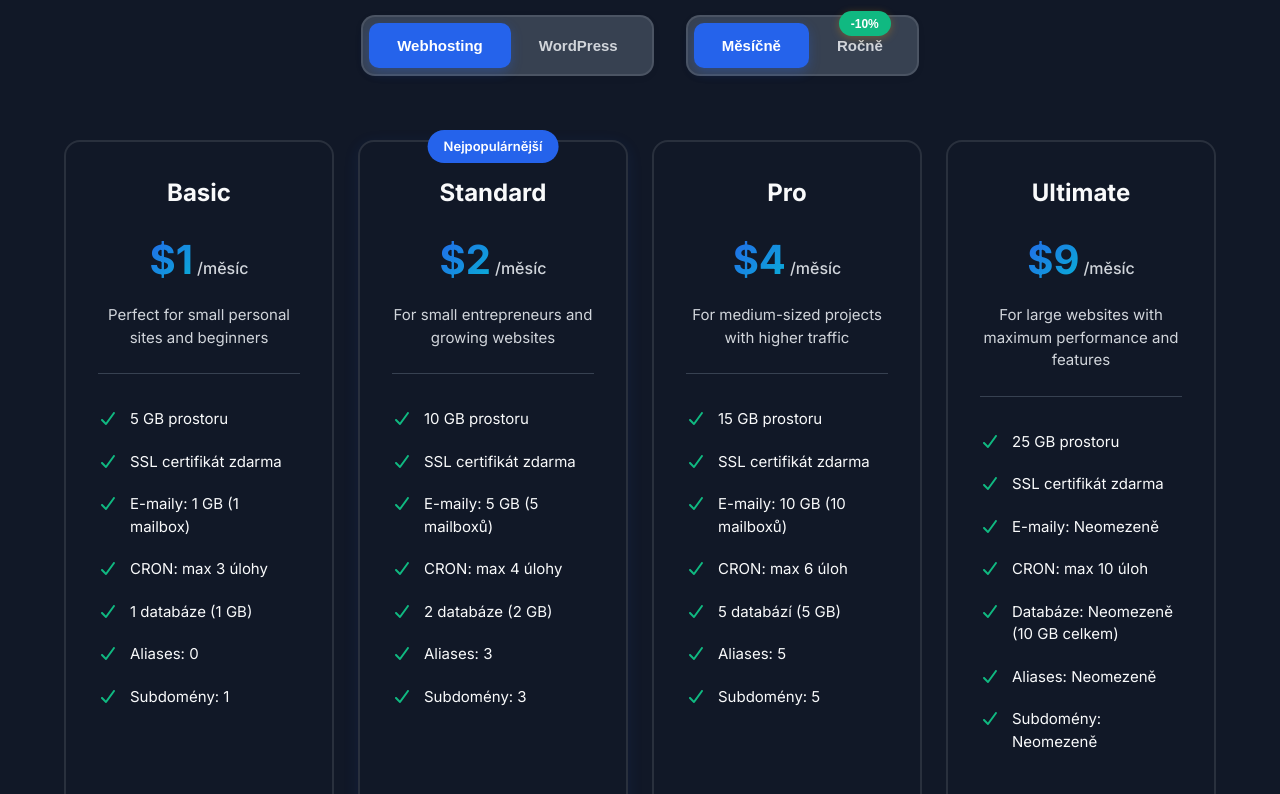
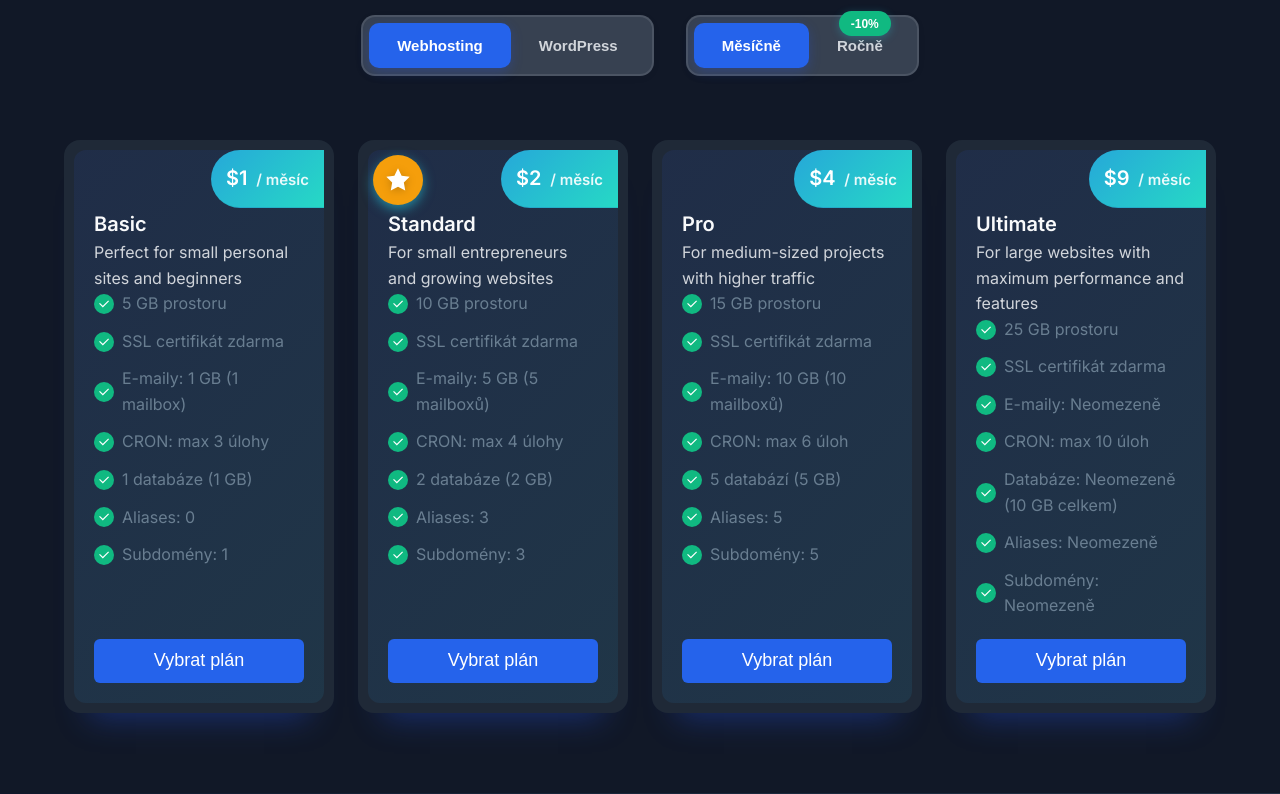
Before and after one commit to Svarog-tech/Svarog_web, a React (Create React App) app: page / in a window 1280 px wide. Shown: the part 1080-1874 px from the top of the page. Built offline with nearby package versions, Linux system fonts and the light colour scheme; no server answers.

Commit message:
kompletni rework hosting planu protoze to bylo odflakly

```diff
--- a/src/components/HostingPlansNew.css
+++ b/src/components/HostingPlansNew.css
@@ -62,23 +62,23 @@
 
 .toggle-btn:hover:not(.active) {
   color: var(--primary-color);
-  background: rgba(37, 99, 235, 0.05);
+  background: rgba(38, 81, 217, 0.05);
 }
 
 .toggle-btn.active {
   background: var(--primary-color);
   color: white;
-  box-shadow: 0 4px 12px rgba(37, 99, 235, 0.3);
+  box-shadow: 0 4px 12px rgba(38, 81, 217, 0.3);
 }
 
 .save-badge {
   font-size: 0.75rem;
   padding: 4px 10px;
-  background: linear-gradient(135deg, #f59e0b, #f97316);
+  background: var(--warning-color);
   color: white;
   border-radius: 8px;
   font-weight: 700;
-  box-shadow: 0 2px 8px rgba(245, 158, 11, 0.3);
+  box-shadow: 0 2px 8px rgba(38, 197, 217, 0.3);
 }
 
 .toggle-btn.active .save-badge {
@@ -95,6 +95,7 @@
   margin: 0 auto;
   grid-template-columns: repeat(4, 1fr);
   align-items: stretch;
+  grid-auto-rows: 1fr;
 }
 
 .plans-grid-new.grid-4 {
@@ -106,132 +107,181 @@
   max-width: 800px;
 }
 
-/* Plan Card */
-.plan-card-new {
-  background: var(--surface);
-  border: 2px solid var(--border-light);
+/* Plan Card - New Design */
+.plan {
   border-radius: 16px;
-  padding: 32px;
-  transition: all 0.3s;
+  box-shadow: 0 30px 30px -25px rgba(38, 81, 217, 0.25);
+  padding: 10px;
+  background-color: #fff;
+  color: #697e91;
+  max-width: 300px;
+  width: 100%;
+  height: 100%;
+  display: flex;
+  flex-direction: column;
+  position: relative;
+}
+
+.plan strong {
+  font-weight: 600;
+  color: #425275;
+}
+
+.plan .inner {
+  align-items: flex-start;
+  padding: 20px;
+  padding-top: 50px;
+  background: linear-gradient(135deg, rgba(38, 81, 217, 0.05) 0%, rgba(38, 168, 217, 0.05) 100%);
+  border-radius: 12px;
   position: relative;
   display: flex;
   flex-direction: column;
   height: 100%;
+  flex: 1;
 }
 
-.plan-card-new:hover {
-  border-color: var(--primary-color);
-  box-shadow: 0 8px 24px rgba(37, 99, 235, 0.12);
-  transform: translateY(-4px);
+.plan .pricing {
+  position: absolute;
+  top: 0;
+  right: 0;
+  background: linear-gradient(135deg, #26A8D9 0%, #26D9C5 100%);
+  border-radius: 99em 0 0 99em;
+  display: flex;
+  align-items: center;
+  padding: 0.625em 0.75em;
+  font-size: 1.25rem;
+  font-weight: 600;
+  color: white;
 }
 
-.plan-card-new.popular {
-  border-color: var(--primary-color);
-  box-shadow: 0 4px 16px rgba(37, 99, 235, 0.1);
+.plan .pricing small {
+  color: rgba(255, 255, 255, 0.9);
+  font-size: 0.75em;
+  margin-left: 0.25em;
 }
 
-.popular-badge-new {
-  position: absolute;
-  top: -12px;
-  left: 50%;
-  transform: translateX(-50%);
-  background: var(--primary-color);
-  color: white;
-  font-size: 0.813rem;
+.plan .title {
   font-weight: 600;
-  padding: 6px 16px;
-  border-radius: 100px;
-  white-space: nowrap;
+  font-size: 1.25rem;
+  color: var(--text-primary);
+  margin: 0;
+  margin-top: 0.5rem;
+  text-align: left;
 }
 
-/* Plan Header */
-.plan-header-new {
-  text-align: center;
-  padding-bottom: 24px;
-  border-bottom: 1px solid var(--border-light);
-  margin-bottom: 24px;
+.plan .title + * {
+  margin-top: 0.75rem;
 }
 
-.plan-name-new {
-  font-size: 1.5rem;
-  font-weight: 700;
-  color: var(--text-primary);
-  margin-bottom: 16px;
+.plan .info {
+  color: var(--text-secondary);
+  margin: 0;
 }
 
-.plan-price-new {
-  display: flex;
-  align-items: baseline;
-  justify-content: center;
-  gap: 4px;
-  margin-bottom: 12px;
+.plan .info + * {
+  margin-top: 1rem;
 }
 
-.price-amount {
-  font-size: 2.5rem;
-  font-weight: 700;
-  color: var(--text-primary);
+.plan .features {
+  display: flex;
+  flex-direction: column;
+  list-style: none;
+  padding: 0;
+  margin: 0;
+  flex: 1;
 }
 
-.price-period {
-  font-size: 1rem;
-  color: var(--text-secondary);
-  font-weight: 500;
+.plan .features li {
+  display: flex;
+  align-items: center;
+  gap: 0.5rem;
 }
 
-.plan-description-new {
-  font-size: 0.938rem;
-  color: var(--text-secondary);
-  line-height: 1.5;
+.plan .features li + * {
+  margin-top: 0.75rem;
 }
 
-/* Features List */
-.features-list-new {
-  list-style: none;
-  margin: 0 0 32px 0;
-  padding: 0;
-  flex-grow: 1;
-}
-
-.feature-item-new {
-  display: flex;
-  align-items: flex-start;
-  gap: 12px;
-  padding: 10px 0;
-  font-size: 0.938rem;
-  color: var(--text-primary);
-  line-height: 1.5;
-}
-
-.check-icon {
-  color: var(--success-color);
-  font-size: 1rem;
-  margin-top: 2px;
+.plan .features .icon {
+  background-color: var(--success-color);
+  display: inline-flex;
+  align-items: center;
+  justify-content: center;
+  color: #fff;
+  border-radius: 50%;
+  width: 20px;
+  height: 20px;
   flex-shrink: 0;
 }
 
-/* Select Button */
-.select-btn-new {
-  width: 100%;
-  padding: 14px 24px;
-  background: var(--primary-color);
-  color: white;
-  border: none;
-  border-radius: 10px;
-  font-size: 1rem;
-  font-weight: 600;
-  cursor: pointer;
-  transition: all 0.2s;
+.plan .features .icon svg {
+  width: 14px;
+  height: 14px;
 }
 
-.select-btn-new:hover {
-  background: var(--accent-color);
-  transform: translateY(-2px);
-  box-shadow: 0 4px 12px rgba(37, 99, 235, 0.3);
+.plan .features + * {
+  margin-top: 1.25rem;
 }
 
-.plan-card-new.popular .select-btn-new {
-  background: var(--gradient-primary);
+.plan .action {
+  width: 100%;
+  display: flex;
+  align-items: center;
+  justify-content: end;
+}
+
+.plan .button {
+  background-color: var(--primary-color);
+  border-radius: 6px;
+  color: #fff;
+  font-weight: 500;
+  font-size: 1.125rem;
+  text-align: center;
+  border: 0;
+  outline: 0;
+  width: 100%;
+  padding: 0.625em 0.75em;
+  text-decoration: none;
+  cursor: pointer;
+  transition: all 0.2s ease;
+}
+
+.plan .button:hover,
+.plan .button:focus {
+  background-color: var(--primary-dark);
+  transform: translateY(-2px);
+  box-shadow: 0 4px 12px rgba(38, 81, 217, 0.3);
+}
+
+.popular-stamp {
+  position: absolute;
+  top: 15px;
+  left: 15px;
+  width: 50px;
+  height: 50px;
+  background: var(--warning-color);
+  border-radius: 50%;
+  display: flex;
+  align-items: center;
+  justify-content: center;
+  color: white;
+  box-shadow: 0 4px 12px rgba(38, 197, 217, 0.4);
+  z-index: 10;
+  animation: pulse 2s ease-in-out infinite;
+}
+
+.popular-stamp svg {
+  width: 28px;
+  height: 28px;
+  filter: drop-shadow(0 2px 4px rgba(0, 0, 0, 0.2));
+}
+
+@keyframes pulse {
+  0%, 100% {
+    transform: scale(1);
+  }
+  50% {
+    transform: scale(1.05);
+  }
 }
 
 /* Responsive */
@@ -243,6 +293,10 @@
   .plans-grid-new.grid-2 {
     grid-template-columns: repeat(2, 1fr);
     max-width: 700px;
+  }
+
+  .plan {
+    max-width: 100%;
   }
 }
 
@@ -258,8 +312,13 @@
     max-width: 100%;
   }
 
-  .plan-card-new {
-    padding: 24px;
+  .plan {
+    max-width: 100%;
+  }
+
+  .plan .inner {
+    padding: 16px;
+    padding-top: 32px;
   }
 
   .plans-toggles {
@@ -274,14 +333,17 @@
 }
 
 /* Dark Mode */
-[data-theme="dark"] .plan-card-new {
-  background: var(--surface);
-  border-color: rgba(255, 255, 255, 0.1);
+[data-theme="dark"] .plan {
+  background: var(--surface-light);
+  box-shadow: 0 30px 30px -25px rgba(38, 81, 217, 0.4);
 }
 
-[data-theme="dark"] .plan-card-new:hover {
-  border-color: var(--primary-color);
-  box-shadow: 0 8px 24px rgba(37, 99, 235, 0.2);
+[data-theme="dark"] .plan .inner {
+  background: linear-gradient(135deg, rgba(38, 81, 217, 0.1) 0%, rgba(38, 168, 217, 0.1) 100%);
+}
+
+[data-theme="dark"] .popular-stamp {
+  box-shadow: 0 4px 12px rgba(38, 197, 217, 0.6);
 }
 
 [data-theme="dark"] .toggle-group {
--- a/src/components/HostingPlansNew.tsx
+++ b/src/components/HostingPlansNew.tsx
@@ -81,43 +81,46 @@ const HostingPlansNew: React.FC = () => {
           {plans.map((plan, index) => (
             <motion.div
               key={plan.id}
-              className={`plan-card-new ${plan.popular ? 'popular' : ''}`}
+              className="plan"
               initial={{ opacity: 0, y: 20 }}
               animate={{ opacity: 1, y: 0 }}
               transition={{ delay: index * 0.1 }}
             >
               {plan.popular && (
-                <div className="popular-badge-new">Nejpopulárnější</div>
+                <div className="popular-stamp">
+                  <svg width="24" height="24" viewBox="0 0 24 24" fill="currentColor" xmlns="http://www.w3.org/2000/svg">
+                    <path d="M12 2L15.09 8.26L22 9.27L17 14.14L18.18 21.02L12 17.77L5.82 21.02L7 14.14L2 9.27L8.91 8.26L12 2Z" />
+                  </svg>
+                </div>
               )}
-
-              <div className="plan-header-new">
-                <h3 className="plan-name-new">{plan.name}</h3>
-                <div className="plan-price-new">
-                  <span className="price-amount">
-                    {formatPrice(billingCycle === 'yearly' ? plan.yearlyPrice * 12 : plan.price)}
+              <div className="inner">
+                <span className="pricing">
+                  <span>
+                    {formatPrice(billingCycle === 'yearly' ? plan.yearlyPrice * 12 : plan.price)}{' '}
+                    <small>/ {billingCycle === 'yearly' ? 'rok' : 'měsíc'}</small>
                   </span>
-                  <span className="price-period">
-                    /{billingCycle === 'yearly' ? 'rok' : 'měsíc'}
                 </span>
-                </div>
-                <p className="plan-description-new">{plan.description}</p>
-              </div>
-
-              <ul className="features-list-new">
+                <p className="title">{plan.name}</p>
+                <p className="info">{plan.description}</p>
+                <ul className="features">
                   {plan.features.map((feature, idx) => (
-                  <li key={idx} className="feature-item-new">
-                    <FontAwesomeIcon icon={faCheck} className="check-icon" />
+                    <li key={idx}>
+                      <span className="icon">
+                        <svg height="24" width="24" viewBox="0 0 24 24" xmlns="http://www.w3.org/2000/svg">
+                          <path d="M0 0h24v24H0z" fill="none"></path>
+                          <path fill="currentColor" d="M10 15.172l9.192-9.193 1.415 1.414L10 18l-6.364-6.364 1.414-1.414z"></path>
+                        </svg>
+                      </span>
                       <span>{feature}</span>
                     </li>
                   ))}
                 </ul>
-
-              <button
-                className="select-btn-new"
-                onClick={() => handleSelectPlan(plan.id)}
-              >
+                <div className="action">
+                  <button className="button" onClick={() => handleSelectPlan(plan.id)}>
                     Vybrat plán
                   </button>
+                </div>
+              </div>
             </motion.div>
           ))}
         </div>
```
Lines whose indentation alone changed are shown as unchanged.
